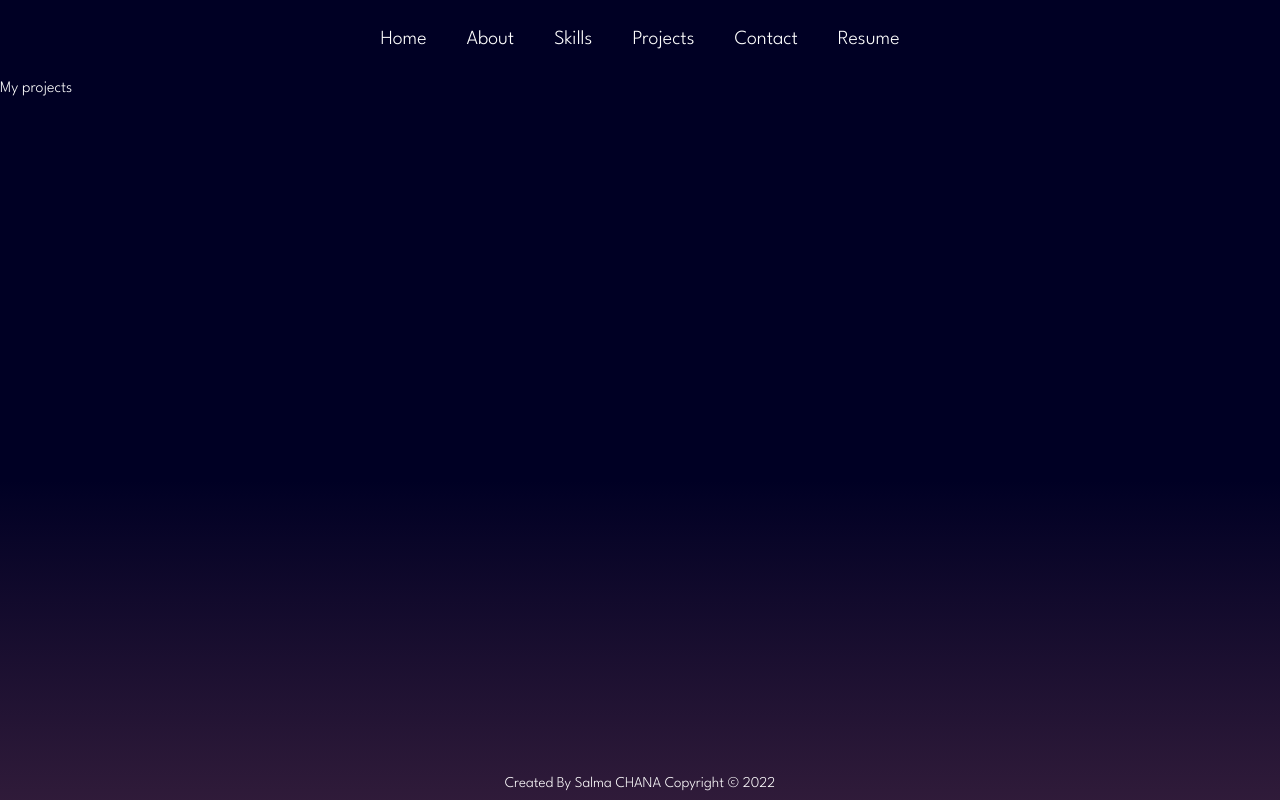
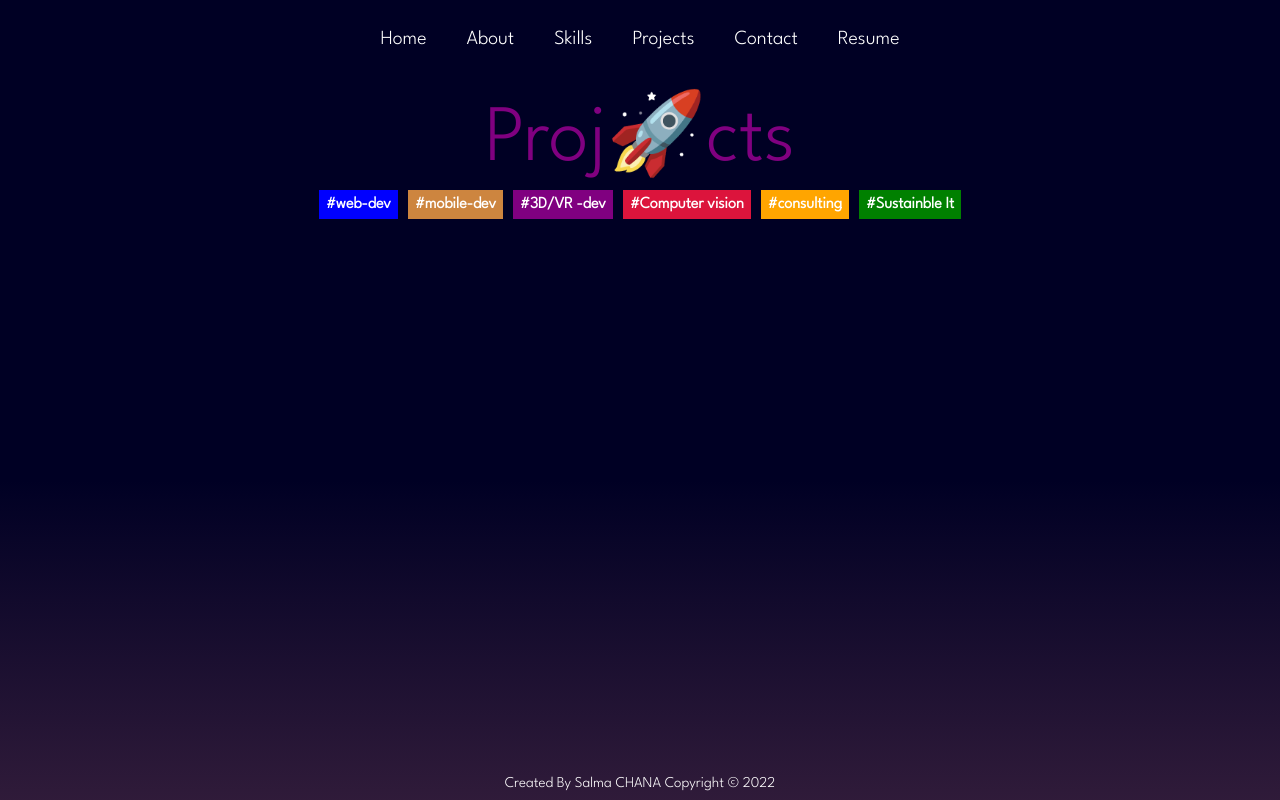
Before and after one commit to Salma22ch/Salma22ch.github.io, a React (Create React App) app: page /projects in a window 1280 px wide. Built offline with nearby package versions, Linux system fonts and the light colour scheme.

Commit message:
preprojects

```diff
--- a/src/components/Aboutme.jsx
+++ b/src/components/Aboutme.jsx
@@ -4,7 +4,7 @@ const Aboutme = () => {
   return (
     <div className="main-skills-container">
       <div className="skills-header">
-        <h2> Abou📃me </h2>
+        <h2> Abou 📑 me </h2>
         {/* double diplôme + expérience à l'international */}
         <p>Lorem ipsum dolor sit amet consectetur adipisicing elit. Voluptas earum cumque blanditiis hic, exercitationem sunt vero dolor doloribus odio repudiandae obcaecati, quam sint, deleniti laboriosam suscipit non libero deserunt rerum!</p>
         {/* differenct courses  in #interaction/UI conception/ Advanced programmation/ VR experience/ computer vision*/}
--- a/src/components/Projects.jsx
+++ b/src/components/Projects.jsx
@@ -1,9 +1,23 @@
 import React from 'react'
+import '../index.css'
 
 const Projects = () => {
   return (
-    <div>
-      My projects
+    <div className="project-main-container">
+      <div className="projects-header">
+          <h2>Proj🚀cts</h2>
+          <div className="key-words">
+            <span style={{backgroundColor:"blue"}}>#web-dev</span>
+            <span style={{backgroundColor:"peru"}}>#mobile-dev</span>
+            <span style={{backgroundColor:"purple"}}>#3D/VR -dev</span>
+            <span style={{backgroundColor:"crimson"}}>#Computer vision</span>
+            <span style={{backgroundColor:"orange"}}>#consulting</span>
+            <span style={{backgroundColor:"green"}}>#Sustainble It</span>
+          </div>
+      </div>
+      <div className="projects-content">
+
+      </div>
     </div>
   )
 }
--- a/src/index.css
+++ b/src/index.css
@@ -195,63 +195,108 @@ canvas {
 
 /* About me css styles - Timeline */
 
-.container-timeline{
+.container-timeline {
     display: flex;
     flex-direction: row;
     justify-content: start;
     margin-left: 50px
 }
 
-.year-timeline{
+.year-timeline {
     display: flex;
     flex-direction: column;
-  justify-content:start;
+    justify-content: start;
 }
 
-.year-timeline h3{
-  margin-top:70px ;
+.year-timeline h3 {
+    margin-top: 70px;
     margin-right: 10px;
     margin-bottom: 20px;
 }
 
-.img-timeline{
+.img-timeline {
     display: flex;
     flex-direction: column;
     justify-content: start;
 
 }
 
-.img-timeline img{
-  max-width:45px;
+.img-timeline img {
+    max-width: 45px;
     max-height: 45px;
     object-fit: cover;
     border-radius: 30px;
     margin: 5px;
     background-color: white;
 }
+
 /* dotted line  ... */
-.vertical-line{
+.vertical-line {
     border-left: 6px solid purple;
     height: 55px;
     margin-left: 40%;
 }
 
-.info-timeline{
+.info-timeline {
     display: flex;
     flex-direction: column;
     justify-content: start;
 }
 
-.content{
+.content {
     margin-left: 5px;
     /* margin-bottom: 20px; */
 }
 
-.content h3{
+.content h3 {
     color: purple;
     margin-bottom: 5px;
-  margin-top:60px ;
+    margin-top: 60px;
 }
+
+/* projects section css styles  */
+
+.project-main-container {
+    display: flex;
+    flex-direction: column;
+    justify-content: center;
+}
+
+.projects-header {
+    display: flex;
+    flex-direction: column;
+    justify-content: center;
+}
+
+  /* top | right | bottom | left */
+
+.projects-header h2{
+    margin: 5px auto 5px auto;
+    color: purple;
+    font-size: 80px;
+    font-weight: 500;
+}
+
+.key-words{
+    margin: auto;
+    display: flex;
+    flex-direction: row;
+    justify-content: center;
+}
+
+.key-words span{
+    margin: 5px;
+    font-weight: bold;
+    padding: 7px;
+}
+
+.projects-content {
+    margin: auto;
+    display: flex;
+    flex-direction: column;
+    justify-content: start;
+}
+
 /* footer css styles  */
 .footer {
     position: fixed;
```
Lines whose indentation alone changed are shown as unchanged.
